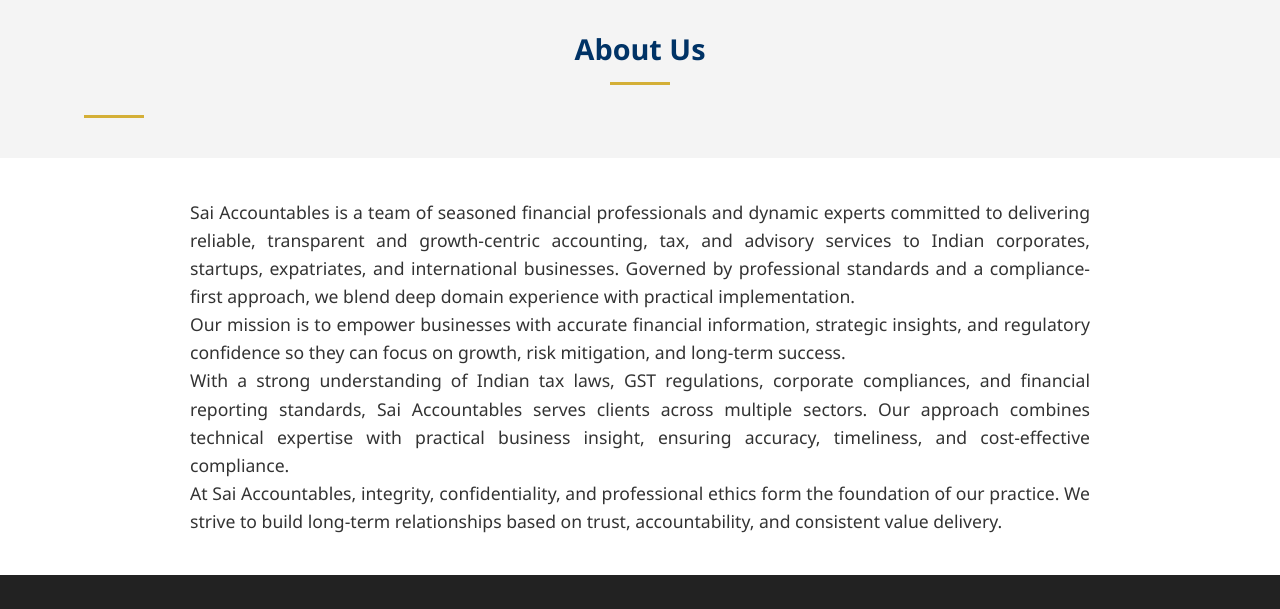
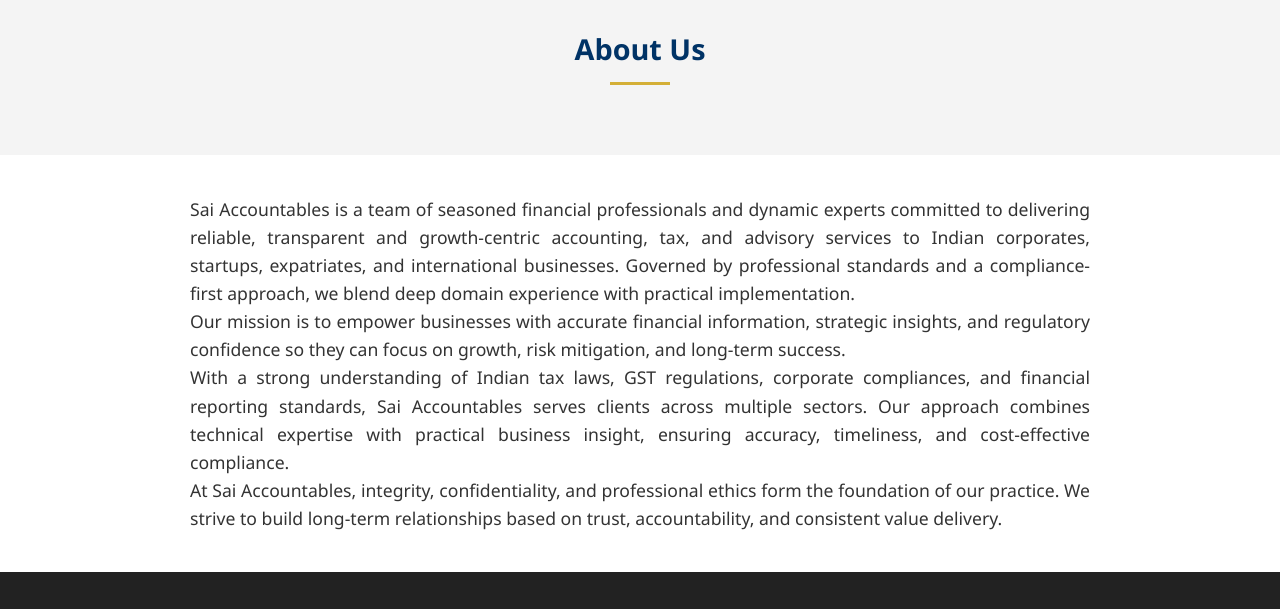
Before and after one commit to ShettyGaurav/SaiAccounts, a plain HTML site: page about.html in a window 1280 px wide. Shown: the part 120-729 px from the top of the page. Drawn offline with Linux system fonts and the light colour scheme.

Commit message:
Fixed Underline

```diff
--- a/about.html
+++ b/about.html
@@ -51,7 +51,7 @@
         <section class="page-intro-section bg-light">
             <div class="container">
                 <h1 class="section-title page-intro-title">About Us</h1>
-                <div class="title-underline"></div>
+                <!-- <div class="title-underline"></div> -->
             </div>
         </section>
 
```
Also changed, not shown: careers.html (+1 -1 lines), contact.html (+1 -1 lines), insights.html (+1 -1 lines), services.html (+1 -1 lines), team.html (+1 -1 lines).
